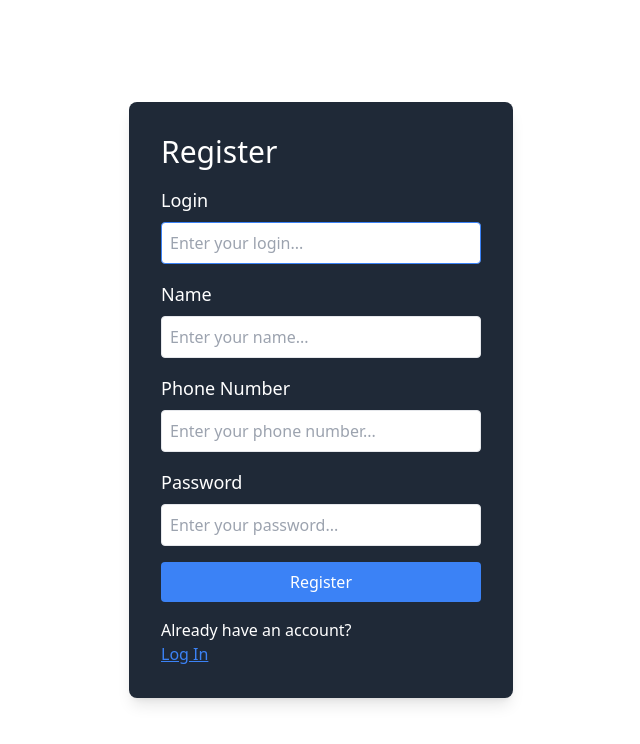
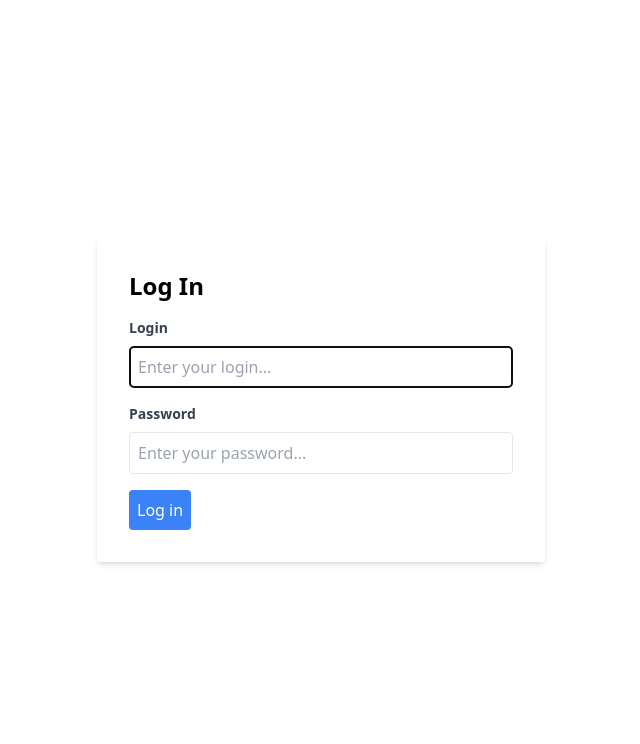
Before and after one commit to Muslimakh0n/register, a React (Vite) app: page /login in a window 1280 px wide. Shown: the top 744 px of the page, without its empty margins (319-959 px from the left). Built offline with nearby package versions, Linux system fonts and the light colour scheme.

Commit message:
login added

```diff
--- a/package.json
+++ b/package.json
@@ -11,6 +11,7 @@
   },
   "dependencies": {
     "axios": "^1.5.1",
+    "bootstrap": "^5.3.2",
     "react": "^18.2.0",
     "react-bootstrap": "^2.9.0",
     "react-dom": "^18.2.0",
@@ -26,6 +27,7 @@
     "eslint-plugin-react-hooks": "^4.6.0",
     "eslint-plugin-react-refresh": "^0.4.3",
     "postcss": "^8.4.31",
+    "prettier": "^3.0.3",
     "tailwindcss": "^3.3.3",
     "vite": "^4.4.5"
   }
--- a/src/App.jsx
+++ b/src/App.jsx
@@ -1,12 +1,21 @@
-// import { BrowserRouter as Router, Routes, Route } from "react-router-dom";
-import  Registration  from "./pages/Registration";
+import {
+  BrowserRouter as Router,
+  Routes,
+  Route,
+  BrowserRouter,
+} from "react-router-dom";
+import Registration from "./pages/Registration";
+import Login from "./pages/Login";
 
 function App() {
-    return(
-        <Registration/>
-
-    )
-
+  return (
+    <BrowserRouter>
+      <Routes>
+        <Route path="/login" element={<Login />} />
+        <Route path="/register" element={<Registration />} />
+      </Routes>
+    </BrowserRouter>
+  );
 }
 
-export default App
+export default App;
--- /dev/null
+++ b/src/api/axios.js
@@ -0,0 +1,3 @@
+// Bismillah
+
+import axios from "axios";
--- a/src/pages/Login.jsx
+++ b/src/pages/Login.jsx
@@ -1,24 +1,62 @@
 // Bismillah
 
-// import React, { useEffect } from 'react';
-// import axios from 'axios';
+import React, { useEffect, useRef, useState } from "react";
 
-// const Login = () => {
-//   useEffect(() => {
-//     axios.get('https://v2.u11437.xvest5.ru/api/user/login')
-//       .then(response => {
-//         console.log('Data:', response.data);
-//       })
-//       .catch(error => {
-//         console.error('Error:', error);
-//       });
-//   }, []);
+const Login = () => {
+  const [login, setLogin] = useState("");
+  const [pwd, setPwd] = useState("");
+  const userRef = useRef();
 
-//   return (
-//     <div>
-//       {/* Your component content */}
-//     </div>
-//   );
-// };
+  useEffect(() => {
+    userRef.current.focus();
+  }, []);
 
-// export default Login;
+  const handleSubmit = async (e) => {
+    e.preventDefault();
+    // Add your login logic here
+  };
+
+  return (
+    <div className="min-h-screen flex items-center justify-center">
+      <div className="bg-white p-8 rounded shadow-md w-full max-w-md">
+        <h1 className="text-2xl font-bold mb-4">Log In</h1>
+        <form onSubmit={handleSubmit}>
+          <div className="mb-4">
+            <label htmlFor="username" className="block text-gray-700 text-sm font-bold mb-2">
+              Login
+            </label>
+            <input
+              type="text"
+              className="w-full border p-2 rounded"
+              ref={userRef}
+              required
+              placeholder="Enter your login..."
+              onChange={(e) => setLogin(e.target.value)}
+            />
+          </div>
+          <div className="mb-4">
+            <label htmlFor="password" className="block text-gray-700 text-sm font-bold mb-2">
+              Password
+            </label>
+            <input
+              type="password"
+              className="w-full border p-2 rounded"
+              autoComplete="new-password"
+              required
+              placeholder="Enter your password..."
+              onChange={(e) => setPwd(e.target.value)}
+            />
+          </div>
+          <button
+            type="submit"
+            className="bg-blue-500 text-white p-2 rounded hover:bg-blue-600 focus:outline-none focus:shadow-outline-blue active:bg-blue-800"
+          >
+            Log in
+          </button>
+        </form>
+      </div>
+    </div>
+  );
+};
+
+export default Login;
--- a/src/pages/Registration.jsx
+++ b/src/pages/Registration.jsx
@@ -1,134 +1,173 @@
-// Bismillah
-import React, { useEffect, useRef, useState } from 'react';
+// Bismillah;
+import React, { useEffect, useRef, useState } from "react";
+import { useLocation } from "react-router-dom";
 
-const loginRgx = /^[a-zA-Z][a-zA-Z0-9-_]{3,23}$/;
-const pwdRgx = /^[a-zA-Z0-9]{4,30}$/;
-const nameRgx = /^[a-zA-Z][a-zA-Z0-9-_]{3,23}$/;
-const phoneRgx = /^[0-9]{10}$/;
+// const loginRgx = /^[a-zA-Z0-9-_]{3,23}$/;
+// const pwdRgx = /^[a-zA-Z0-9]{4,30}$/;
+// const nameRgx = /^[a-zA-Z0-9-_]{3,23}$/;
+// const phoneRgx = /^[0-9]{10}$/;
 
 const Registration = () => {
+  const [login, setLogin] = useState("");
+  // const [loginValid, setLoginValid] = useState(false);
 
-  const [login, setLogin] = useState('');
-  // to check rgx
-  const [loginValid, setLoginValid] = useState(false);
+  const [pwd, setPwd] = useState("");
+  // const [pwdValid, setPwdValid] = useState(false);
 
-  const [pwd, setPwd] = useState('');
-  const[pwdValid, setPwdValid] = useState(false);
+  const [name, setName] = useState("");
+  // const [nameValid, setNameValid] = useState(false);
 
-  const [name, setName] = useState('');
-  const[nameValid, setNameValid] =useState(false);
+  const [phone, setPhone] = useState("");
+  // const [phoneValid, setPhoneValid] = useState(false);
 
-  const [phone, setPhone] = useState('');
-  const[phoneValid, setPhoneValid] =useState(false);
+  const location = useLocation();
+  console.log(location, "sss");
+  const userRef = useRef();
 
-  const userRef = useRef();
+  const [success, setSuccess] = useState(false);
+  const [err, setErr] = useState("");
 
   useEffect(() => {
     userRef.current.focus();
   }, []);
-  useEffect(()=>{
-    const result = loginRgx.test(login);
-    // console.log(result);
-    setLoginValid(result)
-  },[login])  //omg Muslimaaaaaaa, shunaqayam xato qilasanmi a. ortda qolgani rost bo'lsin)))
+  // useEffect(() => {
+  //   const result = loginRgx.test(login);
+  //   // console.log(result);
+  //   setLoginValid(result);
+  // }, [login]); //omg Muslimaaaaaaa, shunaqayam xato qilasanmi a. ortda qolgani rost bo'lsin)))
 
+  // useEffect(() => {
+  //   const result = nameRgx.test(name);
+  //   // console.log(result);   //console'larni o'chirib chiqish esingdan chiqmasin! Hop bo'laddeeee
+  //   setNameValid(result);
+  // }, [name]);
 
-    useEffect(()=>{
-    const result = nameRgx.test(name);
-    // console.log(result);   //console'larni o'chirib chiqish esingdan chiqmasin! Hopbo'laddeeee
-    setNameValid(result)
-  },[name]);
+  // useEffect(() => {
+  //   const result = phoneRgx.test(phone);
+  //   // console.log(result);
+  //   setPhoneValid(result);
+  // }, [phone]);
 
-  useEffect(()=>{
-    const result = phoneRgx.test(phone)
-    // console.log(result);
-    setPhoneValid(result)
-  },[phone])
+  // useEffect(() => {
+  //   const result = pwdRgx.test(pwd);
+  //   // console.log(result);
+  //   setPwdValid(result);
+  // }, [pwd]);
 
-   useEffect(()=>{
-    const result = pwdRgx.test(pwd)
-    // console.log(result);
-    setPwdValid(result)
-  },[pwd])
+  const handleSubmit = async (e) => {
+    e.preventDefault();
+    // const loginVal = loginRgx.test(login);
+    // const nameVal = nameRgx.test(name);
+    // const phoneVal = phoneRgx.test(phone);
+    // const pwdVal = pwdRgx.test(pwd);
+    // if (!loginVal || !nameVal) {
+    //   setErr("Invalid entry");
+    //   return;
 
-  const handleSubmit = (e) => {
-    e.preventDefault();
-    // Add your registration logic here
+    // console.log(success);
+    // setSuccess(true);
+    try {
+      const response = await axios.post(
+        "https://v2.u11437.xvest5.ru/api/user/registration",
+        JSON.stringify({ name, phoneNumber: phone }),
+
+        {
+          headers: { "Content-Type": "application/json" },
+          withCredentials: true,
+        },
+      );
+      if (response.status !== true) {
+        throw new Error("Something went wrong");
+      } else {
+        return location;
+      }
+    } catch (err) {
+      // console.error(err.messsage, "asdfg");/
+    }
   };
 
   return (
-    <div className='flex items-center justify-center h-screen'>
-      <div className='bg-gray-800 p-8 rounded-lg shadow-lg w-96'>
-        <h1 className='text-3xl mb-4 text-white'>Register</h1>
-        <form className='space-y-4' onSubmit={handleSubmit}>
+    <div className="flex items-center justify-center h-screen">
+      {success ? (
+        <p>success this is userPage</p>
+      ) : (
+        <div className="bg-gray-800 p-8 rounded-lg shadow-lg w-96">
+          <h1 className="text-3xl mb-4 text-white">Register</h1>
+          <form className="space-y-4" onSubmit={handleSubmit}>
             <div>
-            <label htmlFor='username' className='text-lg mb-2 block text-white'>
+              <label
+                htmlFor="username"
+                className="text-lg mb-2 block text-white"
+              >
                 Login
               </label>
               <input
-              type='text'
-              className='w-full p-2 border rounded focus:outline-none focus:border-blue-500'
+                type="text"
+                className="w-full p-2 border rounded focus:outline-none focus:border-blue-500"
                 ref={userRef}
                 required
-              placeholder='Enter your login...'
+                placeholder="Enter your login..."
                 onChange={(e) => setLogin(e.target.value)}
-              pattern={loginRgx}
+                // pattern={loginRgx}
                 // onSubmit={handleSubmit} idk, o my goodneeeeeeeeeeeesssssssss
               />
             </div>
             <div>
-            <label htmlFor='name' className='text-lg mb-2 block text-white'>
+              <label htmlFor="name" className="text-lg mb-2 block text-white">
                 Name
               </label>
               <input
-              type='text'
-              className='w-full p-2 border rounded focus:outline-none focus:border-blue-500'
+                type="text"
+                className="w-full p-2 border rounded focus:outline-none focus:border-blue-500"
                 required
-              pattern={nameRgx}
+                // pattern={nameRgx}
                 value={name}
                 onChange={(e) => setName(e.target.value)}
-              placeholder='Enter your name...'
+                placeholder="Enter your name..."
               />
             </div>
 
-
             <div>
-            <label htmlFor='phone' className='text-lg mb-2 block text-white'>
+              <label htmlFor="phone" className="text-lg mb-2 block text-white">
                 Phone Number
               </label>
               <input
-              type='tel'
-              className='w-full p-2 border rounded focus:outline-none focus:border-blue-500'
+                type="tel"
+                className="w-full p-2 border rounded focus:outline-none focus:border-blue-500"
                 required
-              pattern={phoneRgx}
+                // pattern={phoneRgx}
                 value={phone}
                 onChange={(e) => setPhone(e.target.value)}
-              placeholder='Enter your phone number...'
+                placeholder="Enter your phone number..."
               />
             </div>
             <div>
-            <label htmlFor='password' className='text-lg mb-2 block text-white'>
+              <label
+                htmlFor="password"
+                className="text-lg mb-2 block text-white"
+              >
                 Password
               </label>
               <input
-              type='password'
-              autoComplete='new-password'
-              className='w-full p-2 border rounded focus:outline-none focus:border-blue-500'
+                type="password"
+                autoComplete="new-password"
+                className="w-full p-2 border rounded focus:outline-none focus:border-blue-500"
                 required
-              placeholder='Enter your password...'
-              pattern={pwdRgx}
-              onChange={(e) => setPwd (e.target.value)}
+                placeholder="Enter your password..."
+                // pattern={pwdRgx}
+                onChange={(e) => setPwd(e.target.value)}
               />
             </div>
-          <button className='w-full bg-blue-500 text-white py-2 rounded hover:bg-blue-600 focus:outline-none focus:bg-blue-600'>
+            <button className="w-full bg-blue-500 text-white py-2 rounded hover:bg-blue-600 focus:outline-none focus:bg-blue-600">
               Register
             </button>
           </form>
-        <p className='mt-4 text-white'>Already have an account?</p>
-        <a href='#' className='underline text-blue-500'>
+          <p className="mt-4 text-white">Already have an account?</p>
+          <a href="#" className="underline text-blue-500">
             Log In
           </a>
         </div>
+      )}
     </div>
   );
 };
```
Also changed, not shown: 2 other files (tests, documents, lock files or other folders). Lines whose indentation alone changed are shown as unchanged.
